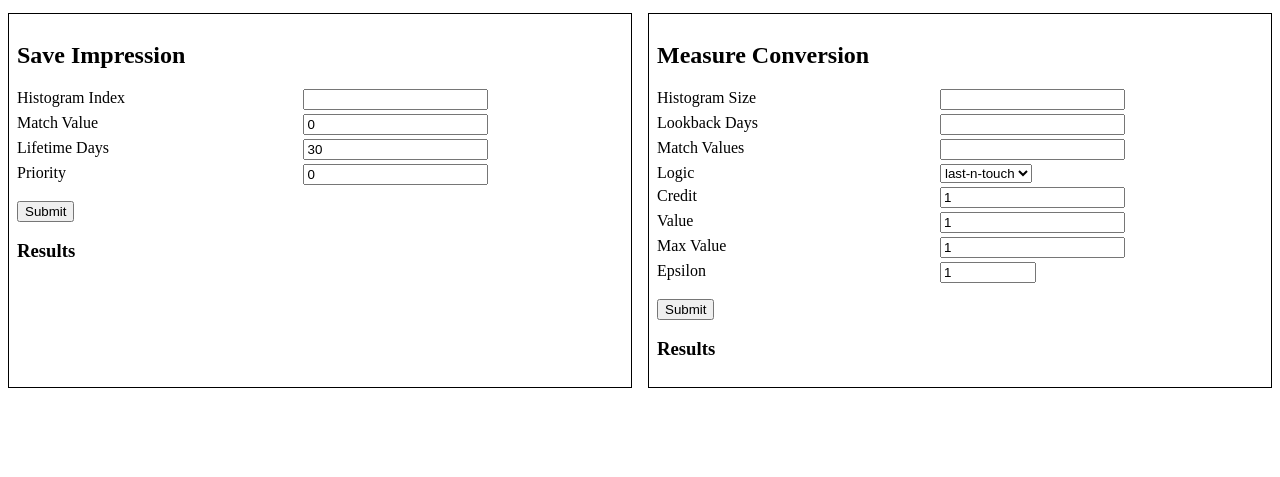
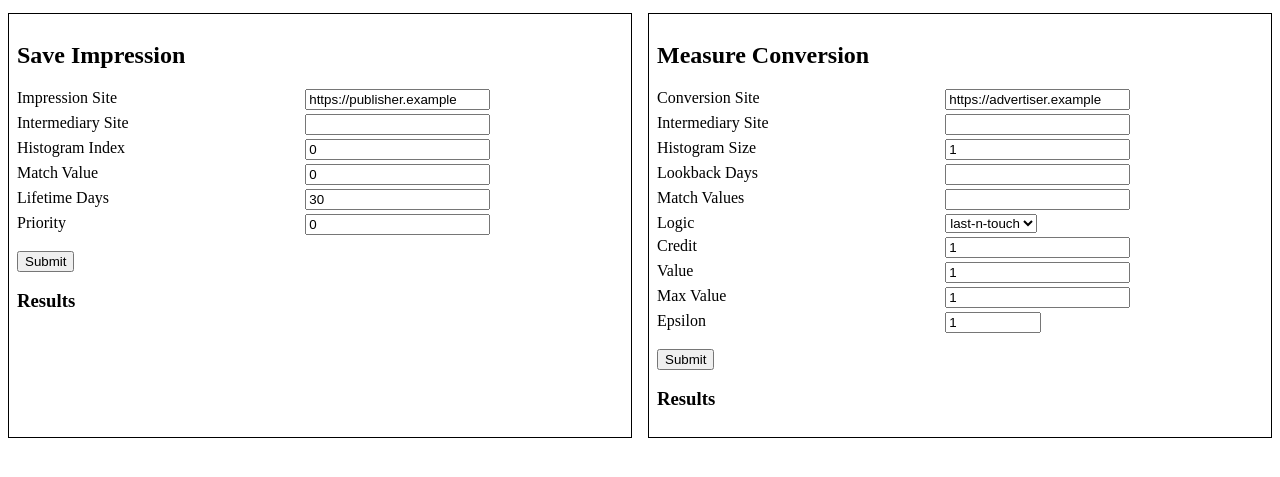
Before and after one commit to w3c/ppa, a website built with webpack: page impl/index.html in a window 1280 px wide. Shown: the part 117-594 px from the top of the page. Built offline with nearby package versions, Linux system fonts and the light colour scheme; what temporal-polyfill would draw is missing.

Commit message:
Allow custom sites

```diff
--- a/impl/index.html
+++ b/impl/index.html
@@ -59,6 +59,10 @@
     <form id="saveImpression">
       <h2>Save Impression</h2>
       <dl>
+        <dt><label for="impressionSite">Impression Site</label></dt>
+        <dd><input id="impressionSite" value="https://publisher.example" /></dd>
+        <dt><label for="impressionIntermediary">Intermediary Site</label></dt>
+        <dd><input id="impressionIntermediary" /></dd>
         <!-- TODO: conversionSites, conversionCallers -->
         <dt><label for="histogramIndex">Histogram Index</label></dt>
         <dd>
@@ -80,6 +84,12 @@
     <form id="measureConversion">
       <h2>Measure Conversion</h2>
       <dl>
+        <dt><label for="conversionSite">Conversion Site</label></dt>
+        <dd>
+          <input id="conversionSite" value="https://advertiser.example" />
+        </dd>
+        <dt><label for="conversionIntermediary">Intermediary Site</label></dt>
+        <dd><input id="conversionIntermediary" /></dd>
         <!-- TODO: impressionSites, impressionCallers -->
         <dt><label for="histogramSize">Histogram Size</label></dt>
         <dd><input type="number" required id="histogramSize" /></dd>
--- a/impl/src/example.ts
+++ b/impl/src/example.ts
@@ -9,9 +9,6 @@ import { Backend } from "./backend";
 
 import { Temporal } from "temporal-polyfill";
 
-// TODO: Allow these to be modified by the UI.
-const site = "https://a.example";
-const intermediarySite = undefined;
 let now = new Temporal.Instant(0n);
 
 const backend = new Backend({
@@ -37,6 +34,16 @@ function numberOrUndefined(input: HTMLInputElement): number | undefined {
 
 function reportValidity(this: HTMLFormElement) {
   this.reportValidity();
+}
+
+function sites(
+  site: HTMLInputElement,
+  intermediary: HTMLInputElement,
+): [string, string | undefined] {
+  return [
+    site.value,
+    intermediary.value.length === 0 ? undefined : intermediary.value,
+  ];
 }
 
 (function () {
@@ -65,10 +72,17 @@ function reportValidity(this: HTMLFormElement) {
 (function () {
   const form = document.querySelector<HTMLFormElement>("#saveImpression")!;
 
+  const site = form.elements.namedItem("impressionSite") as HTMLInputElement;
+
+  const intermediary = form.elements.namedItem(
+    "impressionIntermediary",
+  ) as HTMLInputElement;
+
   const histogramIndex = form.elements.namedItem(
     "histogramIndex",
   ) as HTMLInputElement;
   histogramIndex.min = "0";
+  histogramIndex.value = "0";
 
   const matchValue = form.elements.namedItem("matchValue") as HTMLInputElement;
   matchValue.min = "0";
@@ -107,7 +121,7 @@ function reportValidity(this: HTMLFormElement) {
     const li = document.createElement("li");
 
     try {
-      backend.saveImpression(site, intermediarySite, opts);
+      backend.saveImpression(...sites(site, intermediary), opts);
       li.innerText = "Success";
     } catch (e) {
       li.innerText = `Error: ${e}`;
@@ -121,10 +135,17 @@ function reportValidity(this: HTMLFormElement) {
 (function () {
   const form = document.querySelector<HTMLFormElement>("#measureConversion")!;
 
+  const site = form.elements.namedItem("conversionSite") as HTMLInputElement;
+
+  const intermediary = form.elements.namedItem(
+    "conversionIntermediary",
+  ) as HTMLInputElement;
+
   const histogramSize = form.elements.namedItem(
     "histogramSize",
   ) as HTMLInputElement;
-  histogramSize.min = "0";
+  histogramSize.min = "1";
+  histogramSize.value = "1";
 
   const epsilon = form.elements.namedItem("epsilon") as HTMLInputElement;
   epsilon.min = "0.01";
@@ -190,7 +211,10 @@ function reportValidity(this: HTMLFormElement) {
 
     const li = document.createElement("li");
     try {
-      const result = backend.measureConversion(site, intermediarySite, opts);
+      const result = backend.measureConversion(
+        ...sites(site, intermediary),
+        opts,
+      );
 
       const dl = document.createElement("dl");
       let zeroes = 0;
```
